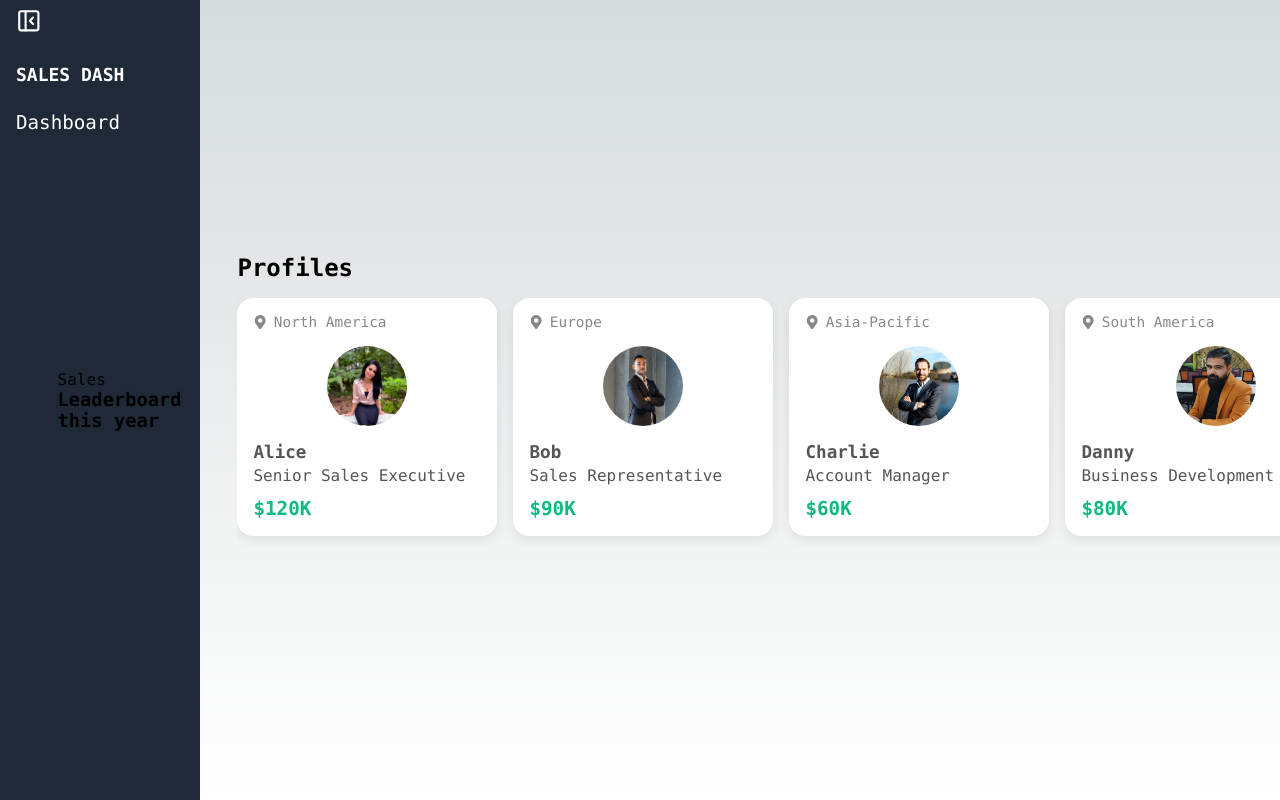
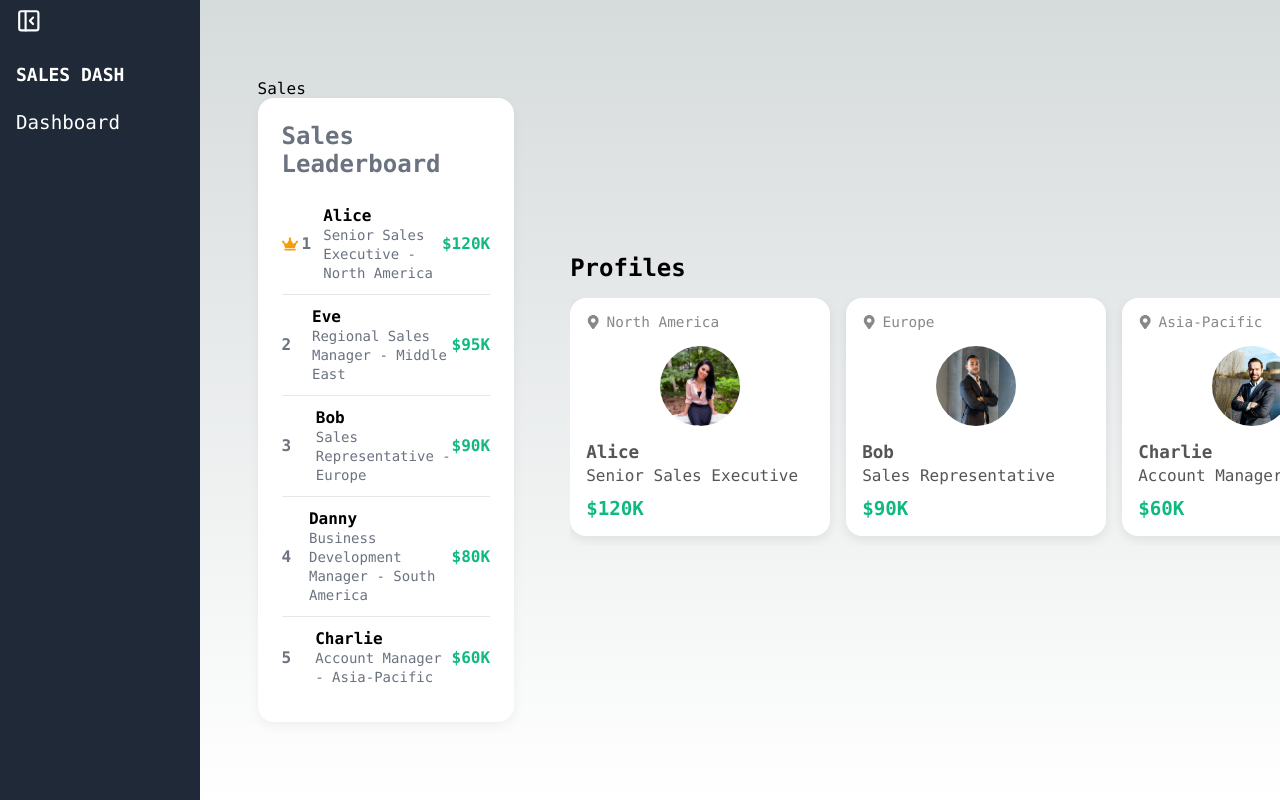
Before and after one commit to DonArthur/code-test, a Next.js app: page / in a window 1280 px wide. Built offline with nearby package versions, Linux system fonts and the light colour scheme.

Commit message:
update: add zustand and leaderboard styling

```diff
--- a/package.json
+++ b/package.json
@@ -13,6 +13,7 @@
     "next": "15.3.0",
     "react": "19.1.0",
     "react-dom": "19.1.0",
-    "react-icons": "^5.5.0"
+    "react-icons": "^5.5.0",
+    "zustand": "^5.0.3"
   }
 }
--- a/src/components/leaderboard/Leaderboard.js
+++ b/src/components/leaderboard/Leaderboard.js
@@ -1,19 +1,37 @@
-import { useEffect, useState } from "react"
+import styles from './Leaderboard.module.css'
+import { FaCrown } from 'react-icons/fa'
 
 const Leaderboard = ({ data }) => {
-  const [leaders, setLeaders] = useState([])
+  const formatShortNumber = (num) => {
+    if (num >= 1_000_000) return (num / 1_000_000).toFixed(1).replace(/\.0$/, '') + 'M'
+    if (num >= 1_000) return (num / 1_000).toFixed(1).replace(/\.0$/, '') + 'K'
+    return num.toString()
+  }
 
-  useEffect(() => {
-    const reps = data.map((item) => ({
-      name: item.name,
-      amount: item.deals.reduce((sum, deal) => deal.status === 'Closed Won' ? sum + deal.value : sum, 0)
-    }))
-    setLeaders(reps.sort((a, b) => b.amount - a.amount))
-  }, [])
+  const sorted = [...data].map(rep => {
+    const total = rep.deals.reduce((sum, deal) =>
+      deal.status === 'Closed Won' ? sum + deal.value : sum, 0)
+    return { ...rep, total }
+  }).sort((a, b) => b.total - a.total)
 
   return (
-    <div>
-      <h3>Leaderboard this year</h3>
+    <div className={styles.board}>
+      <h2 className={styles.title}>Sales Leaderboard</h2>
+      <ul className={styles.list}>
+        {sorted.map((rep, index) => (
+          <li key={rep.id} className={styles.item}>
+            <span className={styles.rank}>
+              {index === 0 && <FaCrown className={styles.crown} />}
+              {index + 1}
+            </span>
+            <div className={styles.info}>
+              <strong>{rep.name}</strong>
+              <span>{rep.role} - {rep.region}</span>
+            </div>
+            <span className={styles.amount}>${formatShortNumber(rep.total)}</span>
+          </li>
+        ))}
+      </ul>
     </div>
   )
 }
--- a/src/components/leaderboard/Leaderboard.module.css
+++ b/src/components/leaderboard/Leaderboard.module.css
@@ -0,0 +1,65 @@
+.board {
+  padding: 24px;
+  background-color: #fff;
+  border-radius: 16px;
+  box-shadow: 0 4px 12px rgba(0, 0, 0, 0.05);
+}
+
+.title {
+  font-size: 1.5rem;
+  font-weight: bold;
+  color: #6b7280;
+  margin-bottom: 16px;
+}
+
+.list {
+  list-style: none;
+  padding: 0;
+  margin: 0;
+}
+
+.item {
+  display: flex;
+  justify-content: space-between;
+  align-items: center;
+  padding: 12px 0;
+  border-bottom: 1px solid #e5e7eb;
+}
+
+.item:last-child {
+  border-bottom: none;
+}
+
+.rank {
+  width: 40px;
+  text-align: center;
+  font-weight: bold;
+  color: #6b7280;
+  display: flex;
+  align-items: center;
+  gap: 4px;
+}
+
+.crown {
+  color: #f59e0b;
+}
+
+.info {
+  flex-grow: 1;
+  padding-left: 12px;
+}
+
+.info strong {
+  display: block;
+  font-size: 1rem;
+}
+
+.info span {
+  color: #6b7280;
+  font-size: 0.875rem;
+}
+
+.amount {
+  font-weight: bold;
+  color: #10b981;
+}
--- a/src/components/sidebar/Sidebar.js
+++ b/src/components/sidebar/Sidebar.js
@@ -4,23 +4,25 @@ import styles from './Sidebar.module.css'
 import { useEffect, useState } from 'react'
 import { AiFillAppstore } from 'react-icons/ai'
 import { LuPanelLeftOpen, LuPanelLeftClose }  from 'react-icons/lu'
+import useSidebarStore from '@/store/SidebarStore'
 
 const Sidebar = () => {
-  const [open, setOpen] = useState(true)
+  const { isSidebarOpen, toggleSidebar, setSidebarOpen } = useSidebarStore()
+  // const [open, setOpen] = useState(true)
 
   useEffect(() => {
-    if (window.innerWidth < 768) setOpen(false);
+    if (window.innerWidth < 768) setSidebarOpen(false);
   }, []);
 
   return (
     <>
-      <div className={`${styles.sidebar} ${open ? styles.open : styles.closed}`}>
-        <button onClick={() => setOpen(!open)} className={styles.toggleBtn}>
-          {open ? <LuPanelLeftClose /> : <LuPanelLeftOpen />}
+      <div className={`${styles.sidebar} ${isSidebarOpen ? styles.open : styles.closed}`}>
+        <button onClick={() => toggleSidebar()} className={styles.toggleBtn}>
+          {isSidebarOpen ? <LuPanelLeftClose /> : <LuPanelLeftOpen />}
         </button>
-        {open && <h2>Sales Dash</h2>}
+        {isSidebarOpen && <h2>Sales Dash</h2>}
         <nav>
-          <Link href="/">{open ? <span>Dashboard</span> : <AiFillAppstore /> }</Link>
+          <Link href="/">{isSidebarOpen ? <span>Dashboard</span> : <AiFillAppstore /> }</Link>
         </nav>
       </div>
     </>
--- a/src/components/sidebar/Sidebar.module.css
+++ b/src/components/sidebar/Sidebar.module.css
@@ -5,9 +5,10 @@
   position: fixed;
   top: 0;
   left: 0;
-  transition: width 1s ease;
+  transition: width .3s ease;
   overflow: hidden;
   white-space: nowrap;
+  z-index: 100;
 }
 
 .sidebar.open {
--- a/src/pages/index.js
+++ b/src/pages/index.js
@@ -1,9 +1,10 @@
 import styles from '@/styles/Home.module.css'
-import { useState } from 'react'
+import { useEffect, useState } from 'react'
 import Sidebar from '@/components/sidebar/Sidebar'
 import Profiles from '@/components/profiles/Profiles'
 import Sales from '@/components/sales/Sales'
 import Leaderboard from '@/components/leaderboard/Leaderboard'
+import useSidebarStore from '@/store/SidebarStore'
 
 export default function Home() {
   const [data, setData] = useState({
@@ -95,13 +96,14 @@ export default function Home() {
       }
     ]
   })
+  const { isSidebarOpen } = useSidebarStore()
 
   return (
     <div className={styles.main}>
       <div>
         <Sidebar />
       </div>
-      <div className={styles.section}>
+      <div className={`${styles.section} ${isSidebarOpen ? styles.mlOpened : styles.mlClosed }`}>
         <div className={styles.center}>
           <div>
             <Sales />
--- /dev/null
+++ b/src/store/sidebarStore.js
@@ -0,0 +1,9 @@
+import { create } from 'zustand'
+
+const useSidebarStore = create((set) => ({
+  isSidebarOpen: true,
+  toggleSidebar: () => set((state) => ({ isSidebarOpen: !state.isSidebarOpen })),
+  setSidebarOpen: (value) => set({ isSidebarOpen: value }),
+}))
+
+export default useSidebarStore
--- a/src/styles/Home.module.css
+++ b/src/styles/Home.module.css
@@ -18,6 +18,16 @@
   flex: 2;
 }
 
+.mlOpened {
+  margin-left: 200px;
+  transition: margin-left .3s ease;
+}
+
+.mlClosed {
+  margin-left: 60px;
+  transition: margin-left .3s ease;
+}
+
 .section > h2 {
   text-align: center;
   background-image: var(--primary-glow);
@@ -25,7 +35,6 @@
   border-radius: var(--border-radius);
 }
 
-/* Mobile */
 @media (max-width: 700px) {
   .center {
     padding: 8rem 0 6rem;
@@ -38,7 +47,6 @@
   }
 }
 
-/* Tablet and Smaller Desktop */
 @media (min-width: 701px) and (max-width: 1120px) {
 }
 
```
Also changed, not shown: 1 other file (tests, documents, lock files or other folders).
